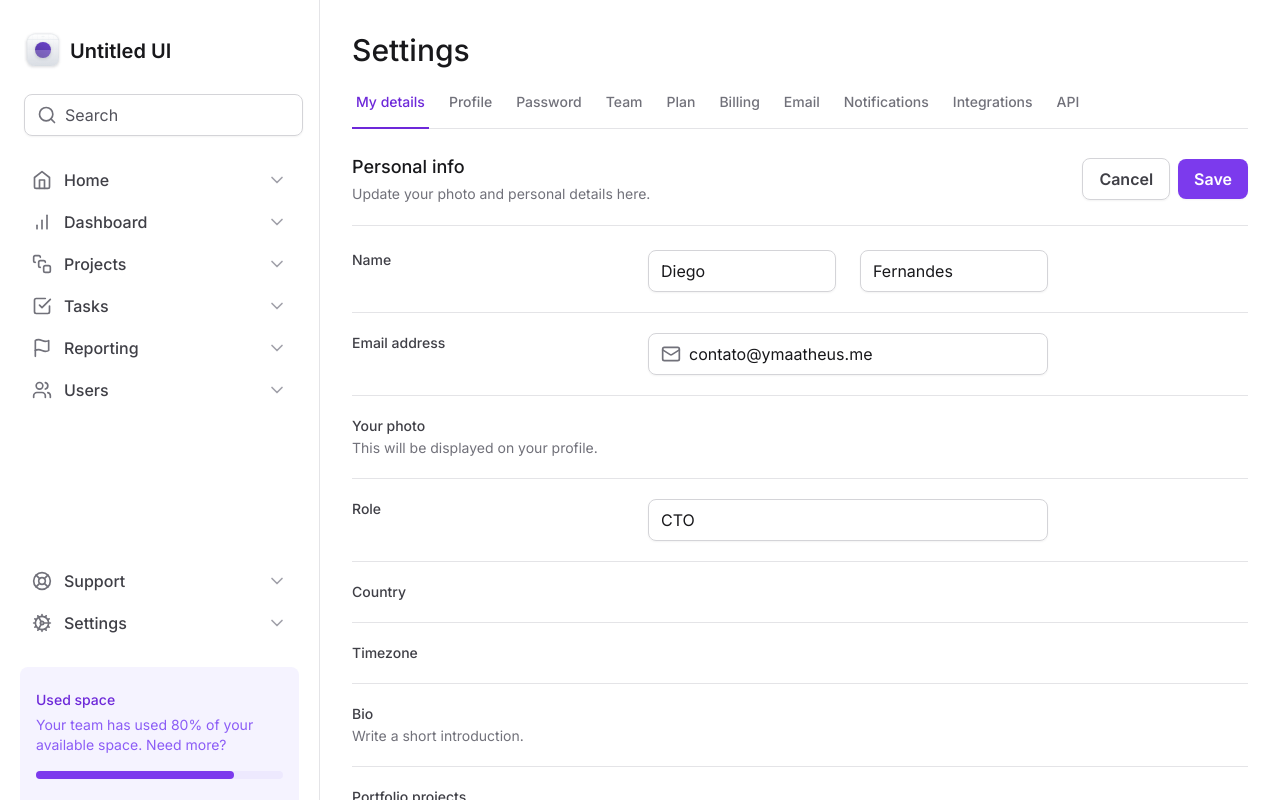
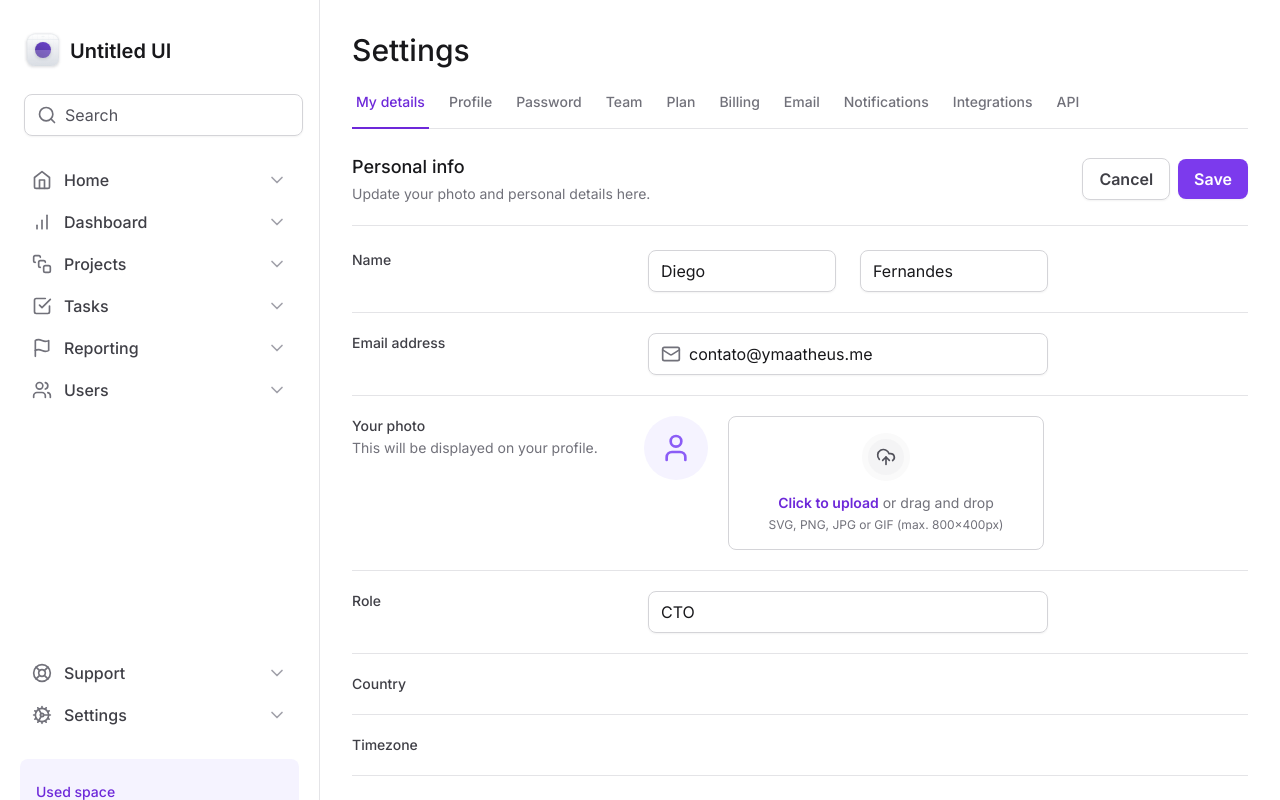
Before and after one commit to yMaatheus/tailwind-ignite-masterclass, a Next.js app: page / in a window 1280 px wide. Shown: the top 800 px of the page. Built offline with nearby package versions, Linux system fonts and the light colour scheme.

Commit message:
feat: :sparkles: implements style field photo hover animation

```diff
--- a/src/app/page.tsx
+++ b/src/app/page.tsx
@@ -1,6 +1,6 @@
 import { SettingsTabs } from '@/components/SettingsTabs'
 import * as Input from '@/components/Input'
-import { Mail } from 'lucide-react'
+import { Mail, UploadCloud, User } from 'lucide-react'
 
 export default function Home() {
   return (
@@ -78,7 +78,7 @@
 
           <div className="grid-cols-form grid gap-3 pt-5">
             <label
-              htmlFor="email"
+              htmlFor="photo"
               className="text-sm font-medium text-zinc-700"
             >
               Your photo
@@ -86,7 +86,34 @@
                 This will be displayed on your profile.
               </span>
             </label>
-            <div></div>
+            <div className="flex items-start gap-5">
+              <div className="flex h-16 w-16 items-center justify-center rounded-full bg-violet-50">
+                <User className="h-8 w-8 text-violet-500" />
+              </div>
+
+              <label
+                htmlFor="photo"
+                className="hover:bg-violet-25 group flex flex-1 cursor-pointer flex-col items-center gap-3 rounded-lg border border-zinc-300 px-6 py-4 text-center text-zinc-500 hover:border-violet-200 hover:text-violet-500"
+              >
+                <div className="border-6 rounded-full border-zinc-50 bg-zinc-100 p-2 group-hover:border-violet-50 group-hover:bg-violet-100">
+                  <UploadCloud className="h-5 w-5 text-zinc-600 group-hover:text-violet-700" />
+                </div>
+
+                <div className="flex flex-col items-center gap-1">
+                  <span className="text-sm">
+                    <span className="font-semibold text-violet-700">
+                      Click to upload
+                    </span>{' '}
+                    or drag and drop
+                  </span>
+                  <span className="text-xs">
+                    SVG, PNG, JPG or GIF (max. 800x400px)
+                  </span>
+                </div>
+              </label>
+
+              <input type="file" className="sr-only" id="photo" />
+            </div>
           </div>
 
           <div className="grid-cols-form grid gap-3 pt-5">
```
